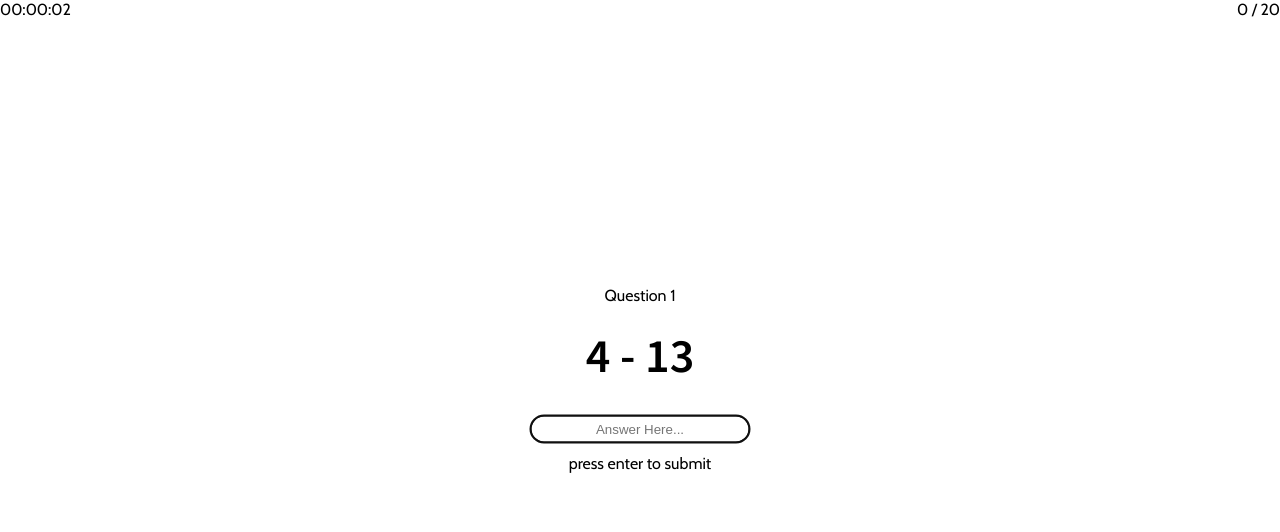
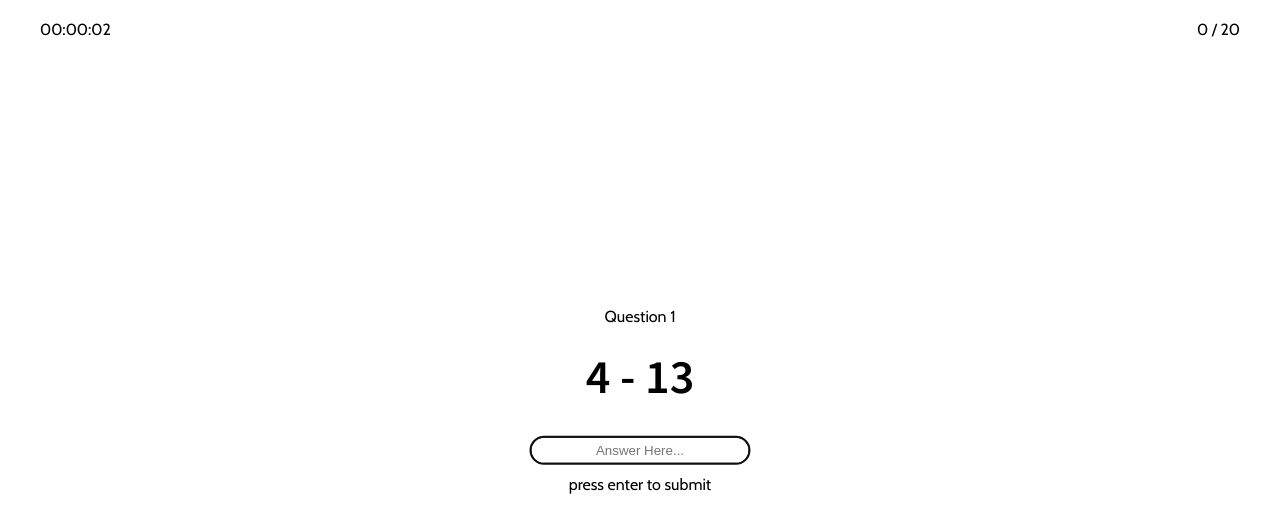
Before and after one commit to tomiwaorimoloye/math-game, a plain HTML site: page index.html in a window 1280 px wide. Both pictures are taken after a click on the button "try now". Drawn offline with nearby package versions, Linux system fonts and the light colour scheme.

Commit message:
add padding to header elements

```diff
--- a/style.css
+++ b/style.css
@@ -25,6 +25,7 @@ li {
 /* header */
 header {
     visibility: hidden;
+    padding: 20px 40px;
 }
 
 header > ul {
@@ -47,7 +48,7 @@ section {
     position: absolute;
     top: 50%;
     left: 50%;
-    transform: translate(-50%, -50%);
+    transform: translate(-50%, -60%);
 }
 
 #intro {
```
